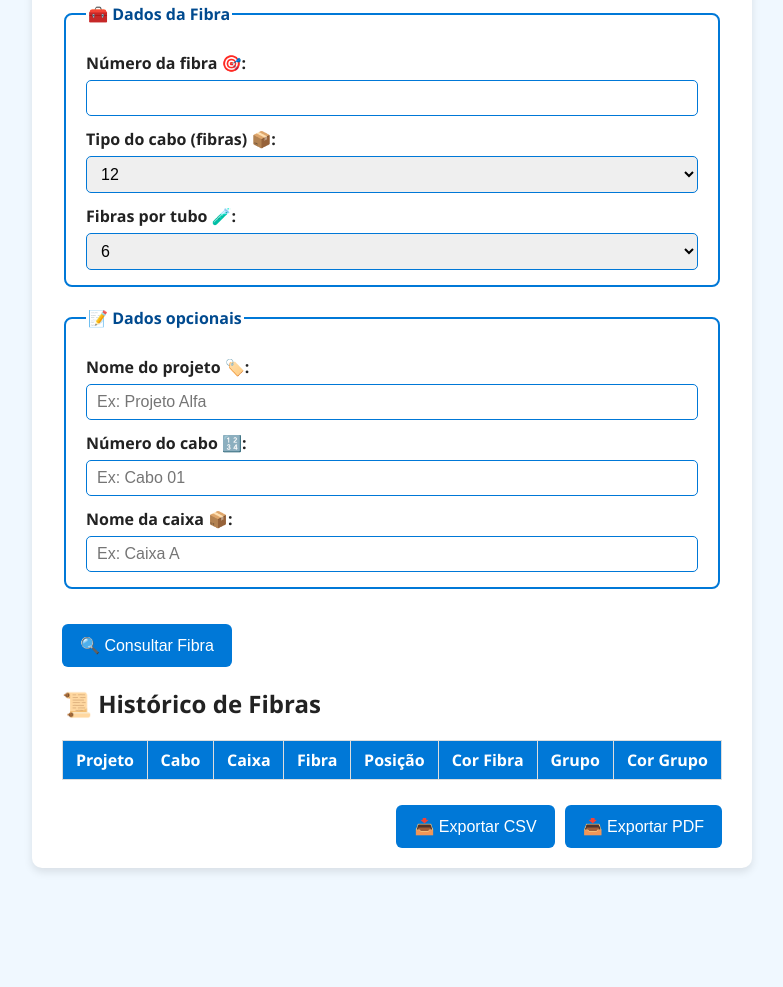
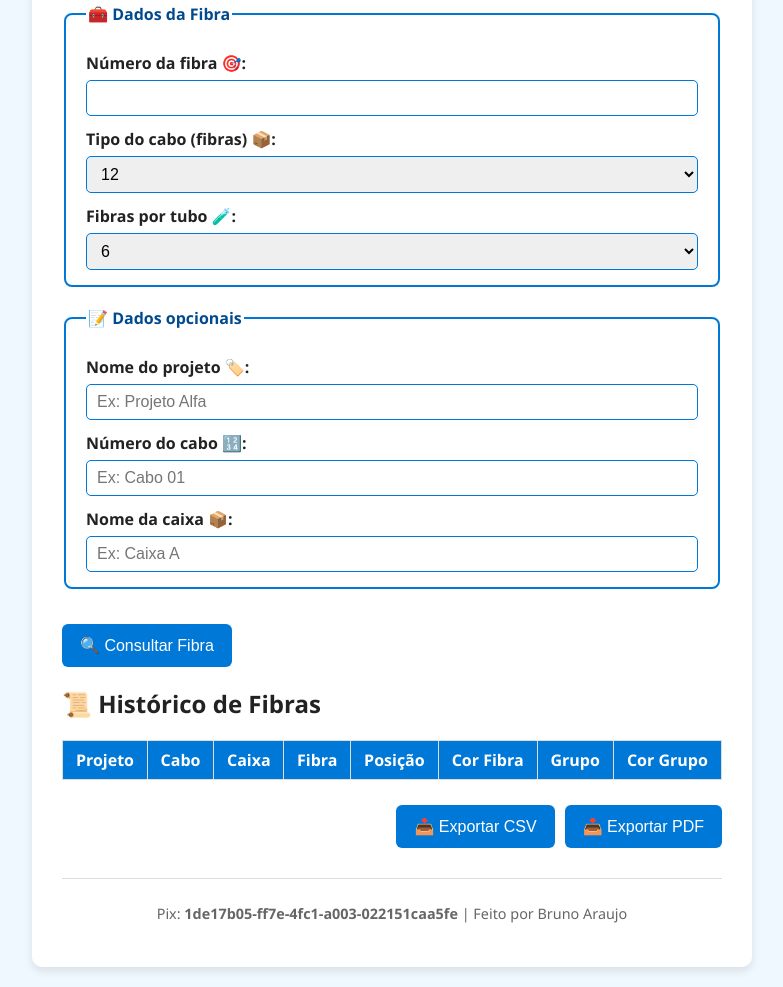
Before and after one commit to Kelfys/Fiber_search, a plain HTML site: page index.html in a window 1280 px wide. Shown: the part 126-1113 px from the top of the page, without its empty margins (248-1031 px from the left). Before the commit the page ends 1014 px from the top, so only its background shows below. Drawn offline with Linux system fonts and the light colour scheme.

Commit message:
Atualizar o index.html

```diff
--- a/index.html
+++ b/index.html
@@ -5,6 +5,24 @@
     <meta name="viewport" content="width=device-width, initial-scale=1" />
     <title>📡 Toolkit Fibra Óptica</title>
     <link rel="stylesheet" href="css/style.css" />
+    <style>
+        footer {
+            margin-top: 30px;
+            padding: 10px;
+            font-size: 0.9em;
+            color: #666;
+            text-align: center;
+            border-top: 1px solid #ddd;
+        }
+        footer a {
+            color: #333;
+            text-decoration: none;
+            font-weight: bold;
+        }
+        footer a:hover {
+            text-decoration: underline;
+        }
+    </style>
 </head>
 <body>
     <div class="container">
@@ -81,6 +99,10 @@
                 <button id="exportPDF">📥 Exportar PDF</button>
             </div>
         </section>
+
+        <footer>
+            <p>Pix: <strong>1de17b05-ff7e-4fc1-a003-022151caa5fe</strong> | Feito por Bruno Araujo</p>
+        </footer>
     </div>
 
     <script src="js/script.js"></script>
```
